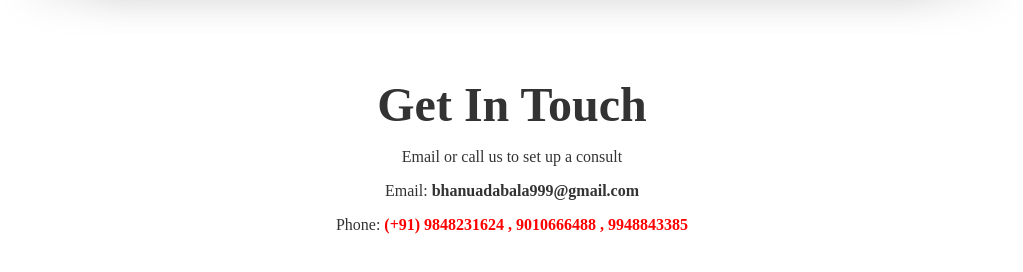
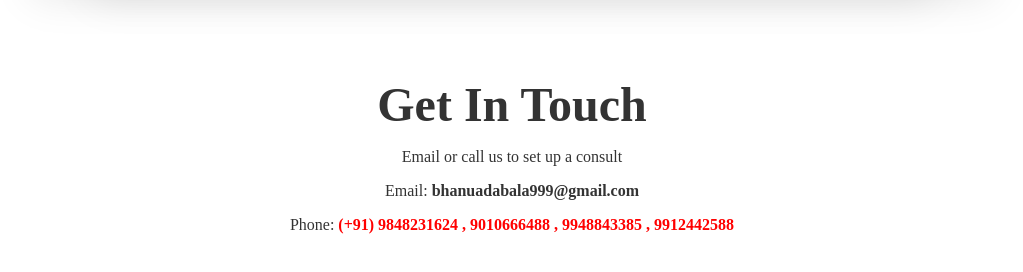
Before and after one commit to BhanuShankarAdabala/MaruthiDiwaliShop_Peravali, a plain HTML site: page index.html in a window 1280 px wide. Shown: the part 5110-5382 px from the top of the page, without its empty margins (128-1151 px from the left). Drawn offline with Linux system fonts and the light colour scheme.

Commit message:
Update index.html

```diff
--- a/index.html
+++ b/index.html
@@ -132,7 +132,7 @@
       <p>
         Phone:
         <a href="+3595555555">
-          <strong>(+91) 9848231624 , 9010666488 , 9948843385</strong>
+          <strong>(+91) 9848231624 , 9010666488 , 9948843385 , 9912442588</strong>
         </a>
       </p>
     </footer>
```
